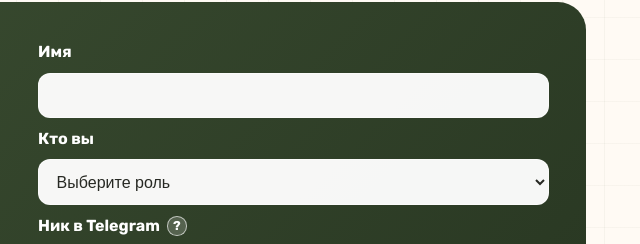
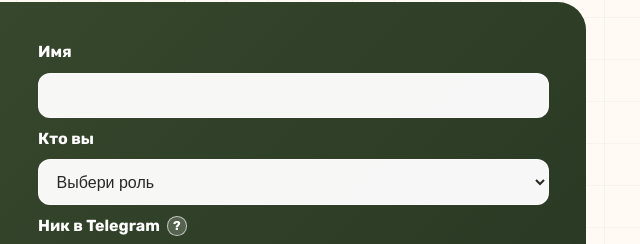
Before and after one commit to KewyLee/ai_kurse, a plain HTML site: page index.html in a window 1280 px wide. Shown: the part 7627-7871 px from the top of the page, 614-1254 px from the left. Drawn offline with Linux system fonts and the light colour scheme.

Commit message:
Обновление текста

```diff
--- a/index.html
+++ b/index.html
@@ -428,7 +428,7 @@
 
             <label for="role">Кто вы</label>
             <select id="role" name="role" class="ym-disable-keys" required>
-              <option value="">Выберите роль</option>
+              <option value="">Выбери роль</option>
               <option value="Мастер на себя">Мастер на себя</option>
               <option value="Владелец салона">Владелец салона</option>
               <option value="Модель / личный бренд">Модель / личный бренд</option>
```
